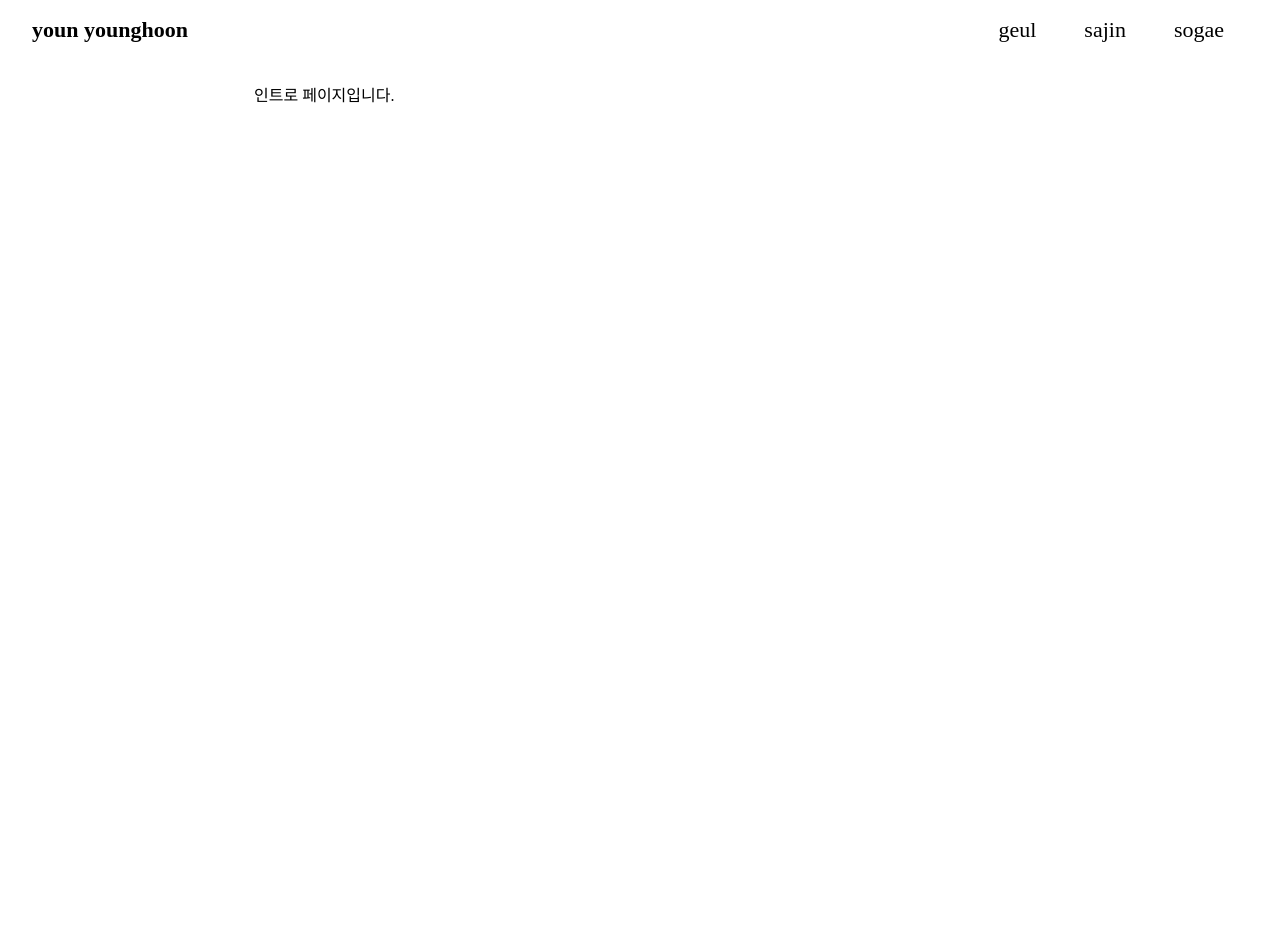
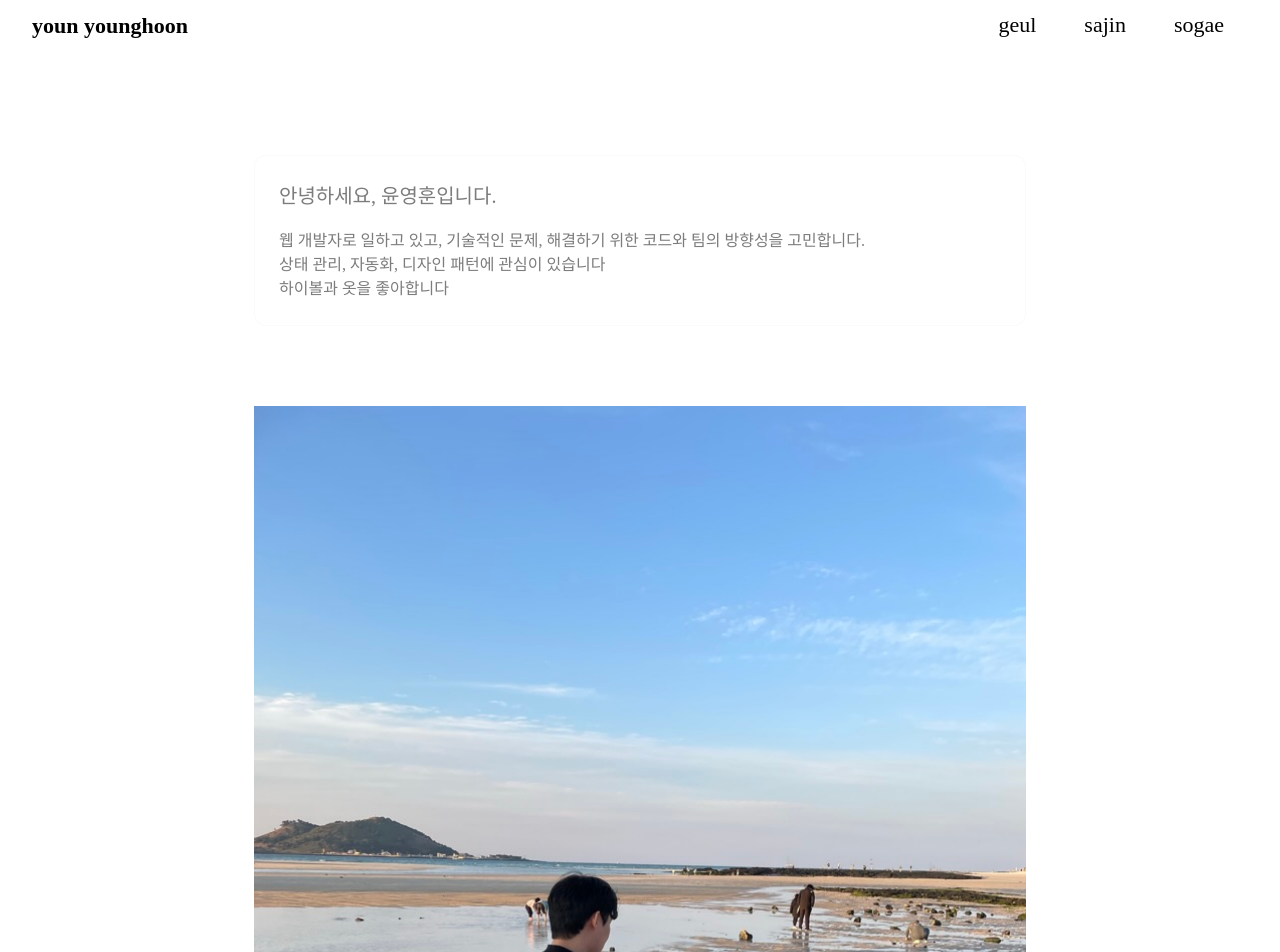
Before and after one commit to yyounghoon/alfred, a Next.js app: page / in a window 1280 px wide. Shown: the top 952 px of the page. Before the commit the page ends 800 px from the top, so only its background shows below. Built offline with nearby package versions, Linux system fonts and the light colour scheme; a web font is replaced by a local one.

Commit message:
[추가] 인트로 페이지

```diff
--- a/src/components/@shared/Guide.tsx
+++ b/src/components/@shared/Guide.tsx
@@ -3,14 +3,21 @@ import { palette } from '@/styles/palette';
 
 type TProps = {
   title: string;
-  description: string;
+  description: string | string[];
 };
 
 function Guide({ title, description }: TProps) {
+  const descriptionText =
+    typeof description === 'string'
+      ? description
+      : description.map((description, index) => (
+          <p key={index}>{description}</p>
+        ));
+
   return (
     <Container>
       <Title>{title}</Title>
-      <Description>{description}</Description>
+      <Description>{descriptionText}</Description>
     </Container>
   );
 }
@@ -36,10 +43,10 @@ const Title = styled.p`
   line-height: normal;
 `;
 
-const Description = styled.p`
+const Description = styled.div`
   color: #7c7c7c;
   font-size: 16px;
   font-style: normal;
   font-weight: 300;
-  line-height: 150%; /* 24px */
+  line-height: 150%;
 `;
--- a/src/components/@shared/NavItem.tsx
+++ b/src/components/@shared/NavItem.tsx
@@ -11,7 +11,6 @@ type TProps = {
 function NavItem({ path, name }: TProps) {
   const pathname = usePathname();
   const isActive = pathname.includes(path);
-  console.log('isActive', isActive);
   return (
     <div
       css={css`
--- a/src/pages/index.tsx
+++ b/src/pages/index.tsx
@@ -1,10 +1,27 @@
 import styled from '@emotion/styled';
+import Image from 'next/image';
+import profileImg from '../../public/images/me.jpeg';
+import Guide from '@/components/@shared/Guide';
 
 function IntroPage() {
   return (
     <>
       <MainSection>
-        <div>인트로 페이지입니다.</div>
+        <Guide
+          title={'안녕하세요, 윤영훈입니다.'}
+          description={[
+            '웹 개발자로 일하고 있고, 기술적인 문제, 해결하기 위한 코드와 팀의 방향성을 고민합니다.',
+            '상태 관리, 자동화, 디자인 패턴에 관심이 있습니다',
+            '하이볼과 옷을 좋아합니다',
+          ]}
+        />
+        <Image
+          src={profileImg}
+          alt={'나의 모습'}
+          width={820}
+          height={800}
+          layout={'responsive'}
+        />
       </MainSection>
     </>
   );
```
Also changed, not shown: public/images/me.jpeg (added).
